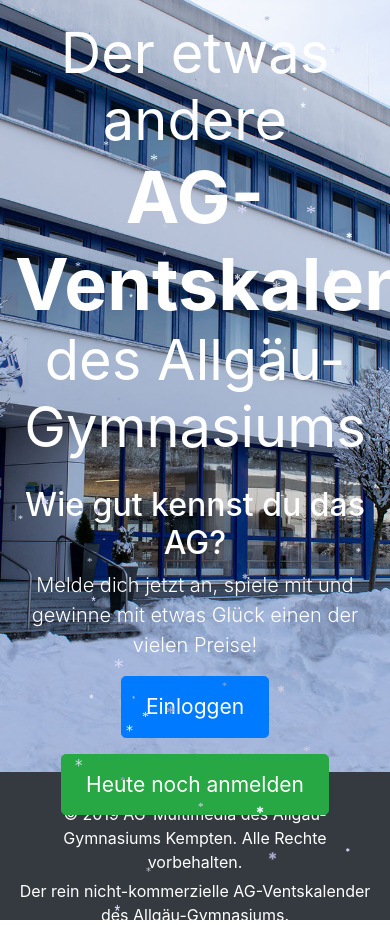
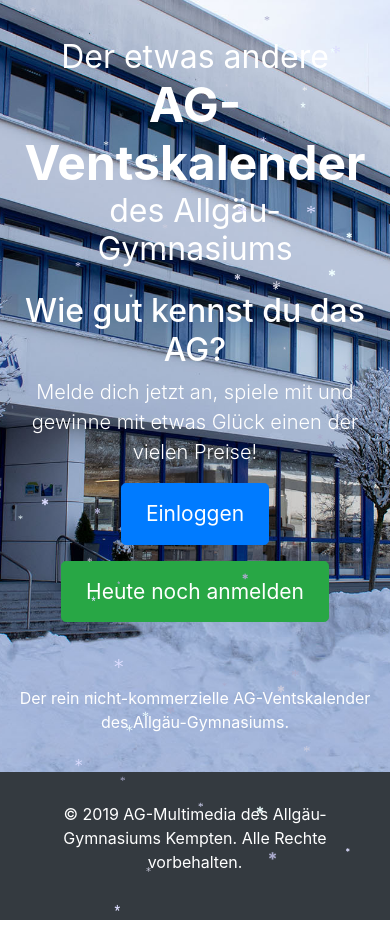
Before and after one commit to hrueger/Adventskalender, a PHP site: page / in a window 390 px wide; the page is wider, and only the part inside the window is pictured. Shown: the part 72-997 px from the top of that part. Run offline with PHP 8.4, Linux system fonts and the light colour scheme.

Commit message:
fixed font size on small devices

```diff
--- a/styles/main.css
+++ b/styles/main.css
@@ -57,6 +57,15 @@
   }
 }
 
+@media (max-width: 576px) {
+  .display-4 {
+    font-size: 2rem;
+  }
+  .display-3 {
+    font-size: 3rem;
+  }
+}
+
 .footer {
   padding: 10px !important;
   text-align: center;
```
